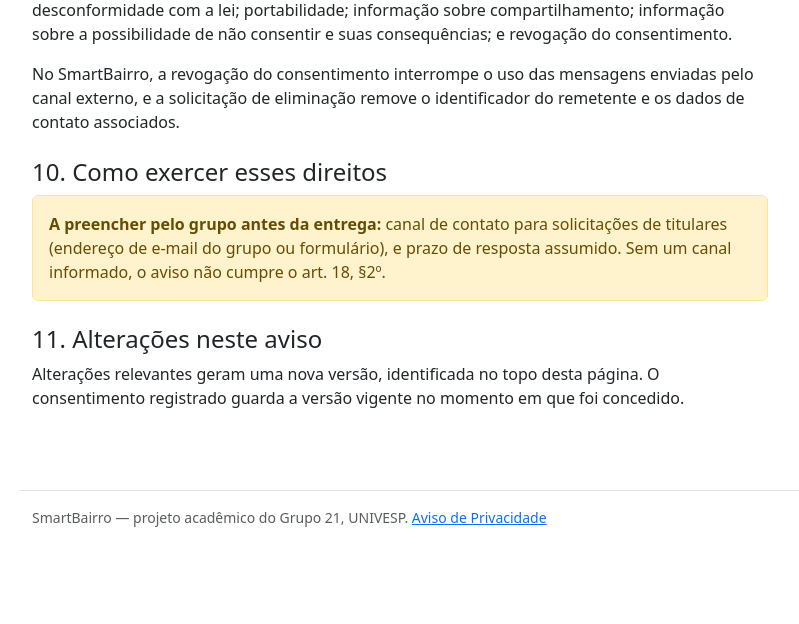
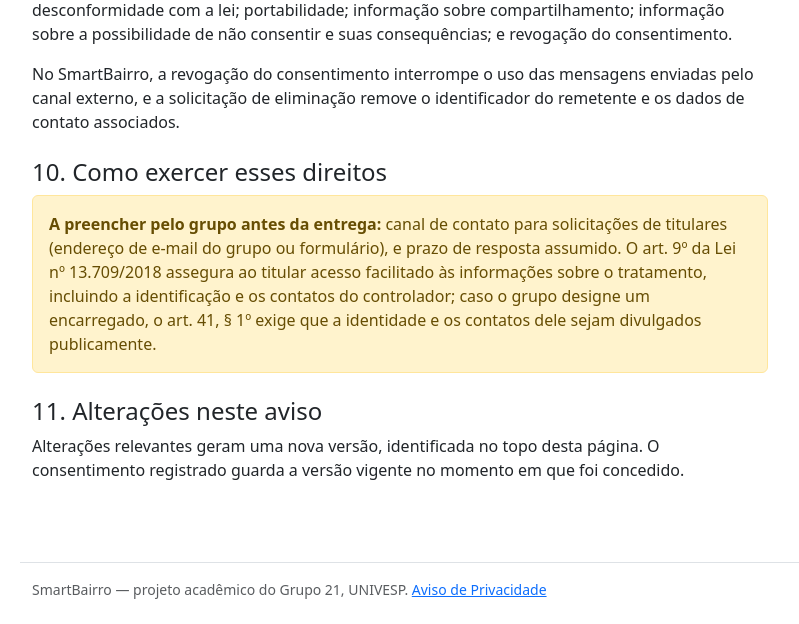
Before and after one commit to SrAndrePrado/smartbairro, a Django app: page /privacidade/ in a window 1280 px wide. Shown: the part 2496-3120 px from the top of the page, without its empty margins (50-849 px from the left). Before the commit the page ends 3023 px from the top, so only its background shows below. Run offline with Django 5.2, Linux system fonts and the light colour scheme; data comes from the database, SQL or seed files in the repository.

Commit message:
fix: corrige citacao legal no aviso de privacidade

```diff
--- a/posts/templates/posts/privacidade.html
+++ b/posts/templates/posts/privacidade.html
@@ -146,8 +146,11 @@
     <div class="alert alert-warning" role="note">
         <strong>A preencher pelo grupo antes da entrega:</strong> canal de
         contato para solicitações de titulares (endereço de e-mail do grupo ou
-        formulário), e prazo de resposta assumido. Sem um canal informado, o
-        aviso não cumpre o art. 18, §2º.
+        formulário), e prazo de resposta assumido. O art. 9º da Lei nº
+        13.709/2018 assegura ao titular acesso facilitado às informações sobre
+        o tratamento, incluindo a identificação e os contatos do controlador;
+        caso o grupo designe um encarregado, o art. 41, § 1º exige que a
+        identidade e os contatos dele sejam divulgados publicamente.
     </div>
 
     <h2 class="h4 mt-4">11. Alterações neste aviso</h2>
```
